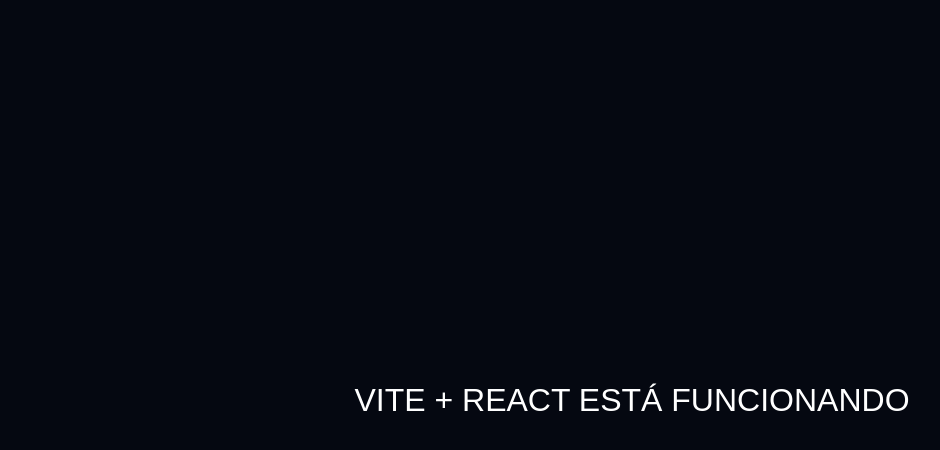
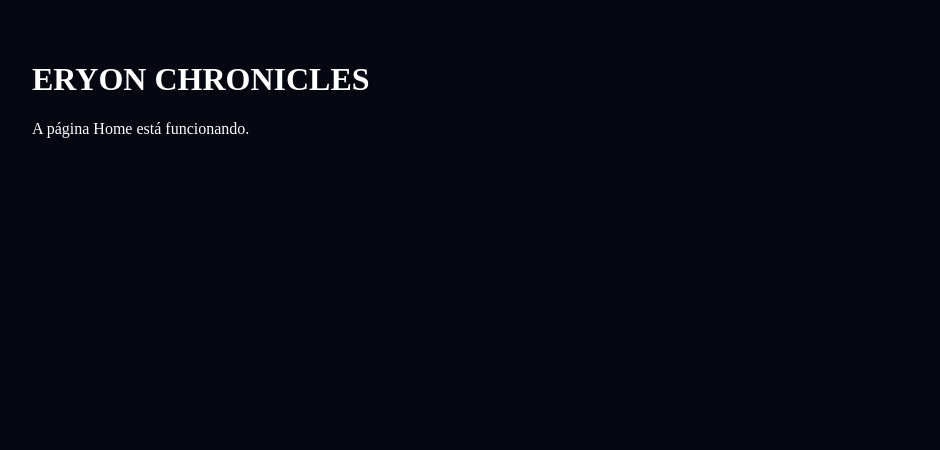
Before and after one commit to malveiracaiodev/EryonChronicles, a React (Vite) app: page / in a window 1280 px wide. Shown: the top 450 px of the page, without its empty margins (8-948 px from the left). Built offline with nearby package versions, Linux system fonts and the light colour scheme.

Commit message:
Replace main content with Home component

```diff
--- a/src/App.tsx
+++ b/src/App.tsx
@@ -1,20 +1,7 @@
+import Home from "./pages/home";
+
 function App() {
-    return (
-        <div
-            style={{
-                minHeight: "100vh",
-                background: "#050811",
-                color: "white",
-                display: "flex",
-                alignItems: "center",
-                justifyContent: "center",
-                fontFamily: "Arial, sans-serif",
-                fontSize: "2rem",
-            }}
-        >
-            VITE + REACT ESTÁ FUNCIONANDO
-        </div>
-    );
+    return <Home />;
 }
 
 export default App;
```
